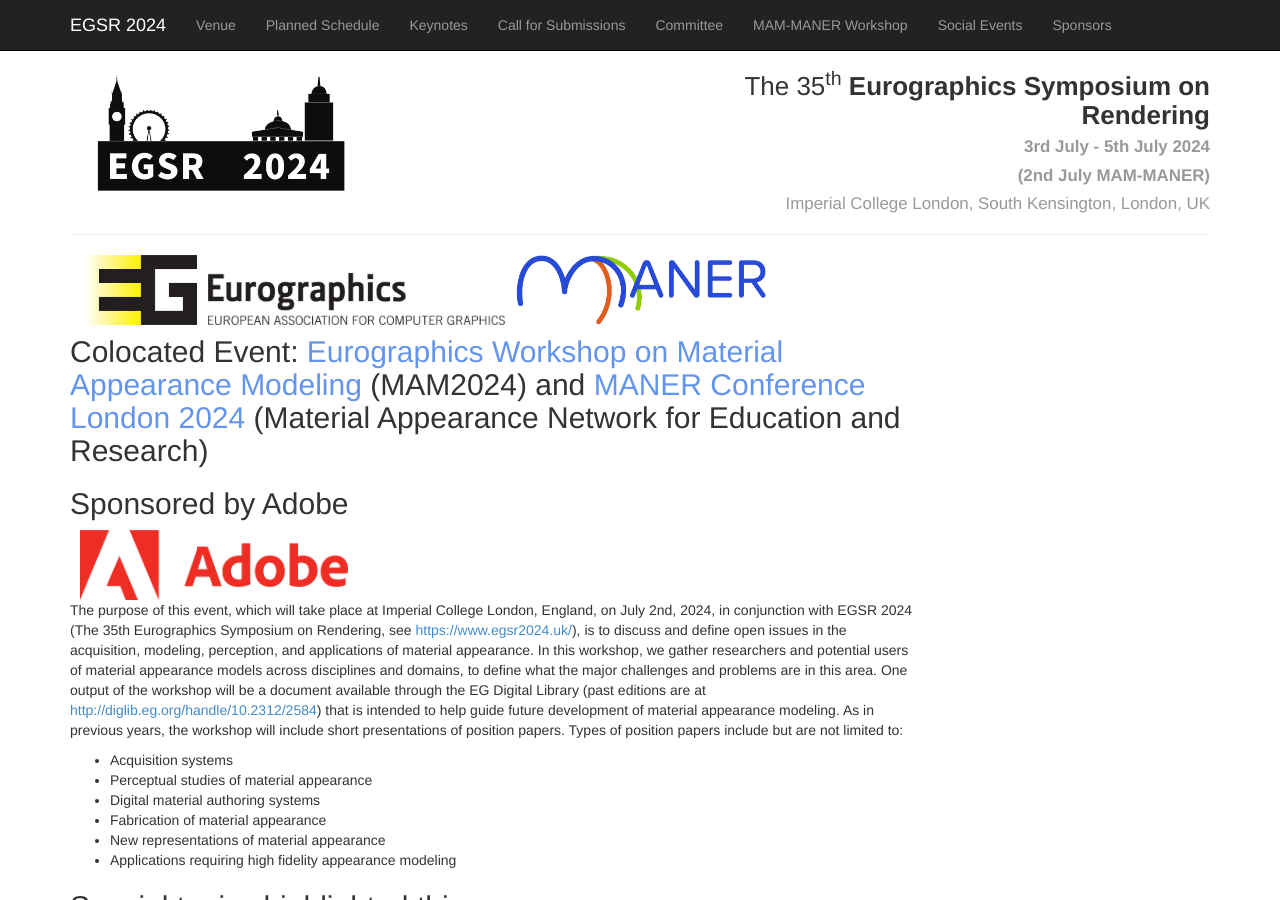
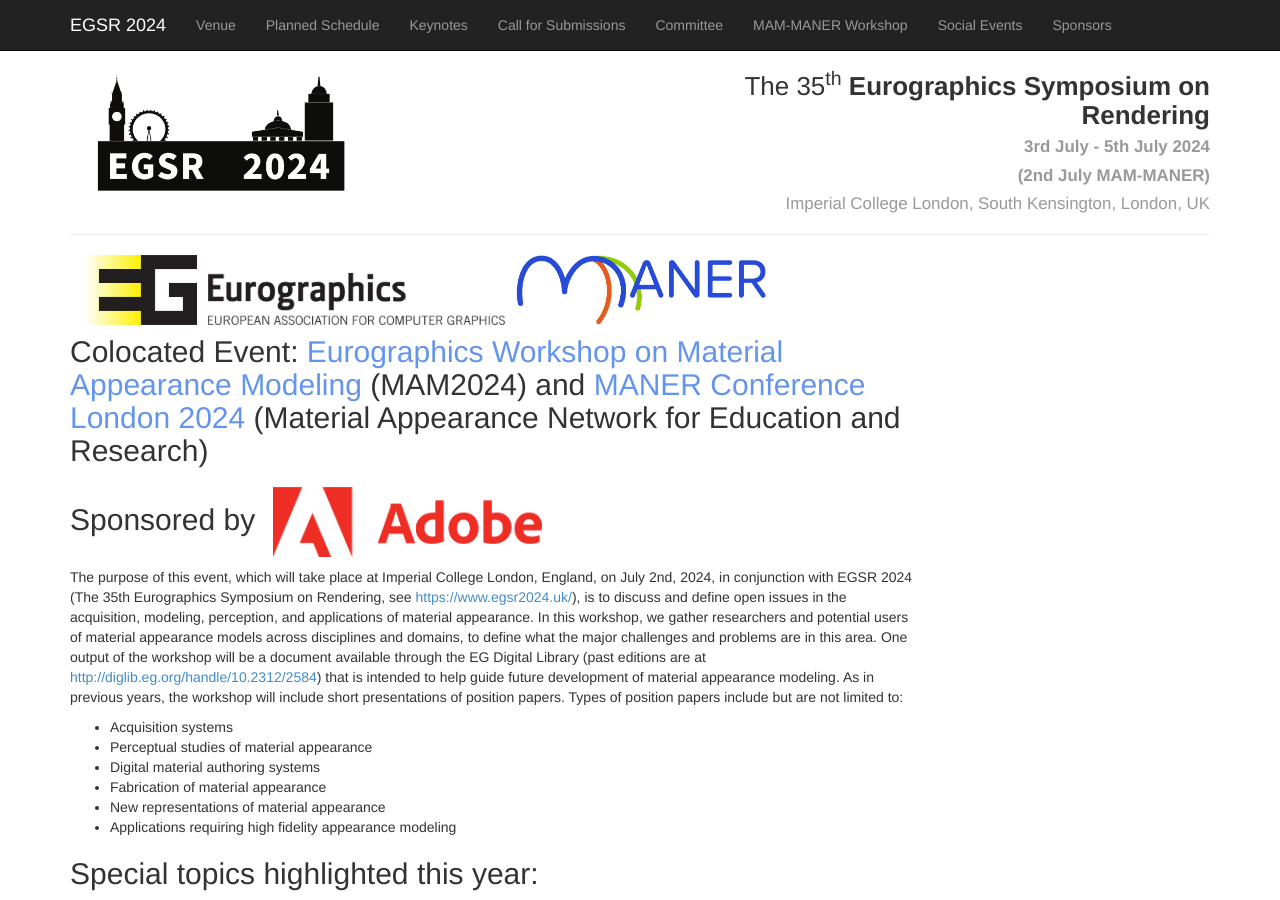
Before and after one commit to emilienogue/egsr2024.github.io, a Jekyll site: the page built from MAM-MANER Workshop.md, in a window 1280 px wide and 900 px high. Built offline with Jekyll 4.4.1, drawn with Linux system fonts in a browser that asks for light colours; comment, search, counter and statistics services are not loaded.

Commit message:
Update MAM-MANER Workshop.md

```diff
--- a/MAM-MANER Workshop.md
+++ b/MAM-MANER Workshop.md
@@ -35,8 +35,7 @@
 
 <div class="text-content">
     <h2>Colocated Event: <span style="color: #6495ED;">Eurographics Workshop on Material Appearance Modeling</span> (MAM2024) and <span style="color: #6495ED;">MANER Conference London 2024</span> (Material Appearance Network for Education and Research)</h2>
-    <h2>Sponsored by Adobe</h2>
-    <img class="logo" src="{{site.url}}/img/2024/sponsors/Adobe.png" alt="adob">
+    <h2>Sponsored by <img class="logo" src="{{site.url}}/img/2024/sponsors/Adobe.png" alt="adob"></h2>
     <p>The purpose of this event, which will take place at Imperial College London, England, on July 2nd, 2024, in conjunction with EGSR 2024 (The 35th Eurographics Symposium on Rendering, see <a href="https://www.egsr2024.uk/">https://www.egsr2024.uk/</a>), is to discuss and define open issues in the acquisition, modeling, perception, and applications of material appearance. In this workshop, we gather researchers and potential users of material appearance models across disciplines and domains, to define what the major challenges and problems are in this area. One output of the workshop will be a document available through the EG Digital Library (past editions are at <a href="http://diglib.eg.org/handle/10.2312/2584">http://diglib.eg.org/handle/10.2312/2584</a>) that is intended to help guide future development of material appearance modeling. As in previous years, the workshop will include short presentations of position papers. Types of position papers include but are not limited to:</p>
     <ul>
         <li>Acquisition systems</li>
```
